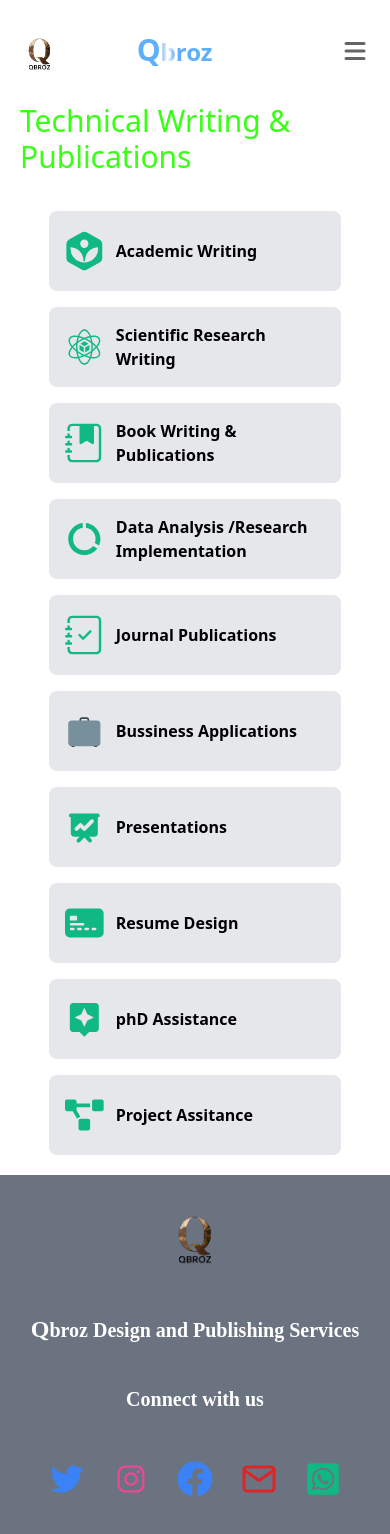
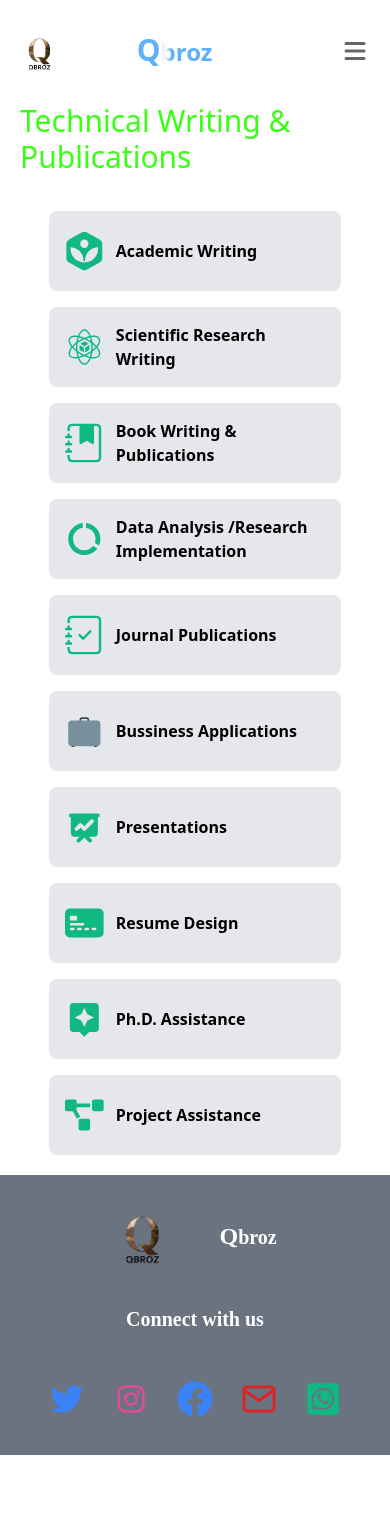
Before and after one commit to Nary-Vip/QBroz-Site, a React (Create React App) app: page /writings in a window 390 px wide. After the commit the page ends 1455 px from the top, so only its background shows below. Built offline with nearby package versions, Linux system fonts and the light colour scheme.

Commit message:
Qbroz: Modified Footer, Service components

```diff
--- a/src/Services.jsx
+++ b/src/Services.jsx
@@ -87,11 +87,11 @@ export const writings = [
     },
     {
         "Icon": MdAssistant,
-        "title": "phD Assistance"
+        "title": "Ph.D. Assistance"
     },
     {
         "Icon": FaProjectDiagram,
-        "title": "Project Assitance"
+        "title": "Project Assistance"
     }
 
 ];
--- a/src/components/ContactUs.jsx
+++ b/src/components/ContactUs.jsx
@@ -19,6 +19,10 @@ const ContactUs = () => {
     function sendMail(e) {
         e.preventDefault();
 
+        if(form.name === "" || form.phone === "" || form.email ==="" || form.message === ""){
+            alert("Please fill all the details before sending.");
+        }
+        else{
         emailjs.sendForm('service_5ah1x0m', 'template_kdt095j', form.current, 'user_30OVx8gnfv9B4iFdLb9GE')
             .then((result) => {
                 console.log(result.text);
@@ -29,7 +33,8 @@ const ContactUs = () => {
         setTimeout(() => {
             e.target.reset();
         }, 3000);
-
+        alert("Your Feedback has been succesfully submitted.");
+    }
     }
 
     return (
--- a/src/components/Footer.jsx
+++ b/src/components/Footer.jsx
@@ -21,18 +21,18 @@ const Footer = () => {
         <div style={style} className="py-8 bg-gray-500" id="contactus">
             <div className="container flex flex-col items-center md:flex-row">
                 <div className="flex flex-wrap items-center justify-center flex-1 gap-12 md:justify-start">
-                    <img className="w-1/6 rounded-md h-1/6"  src={compIcon} alt="Icon"></img>
-                    <Link to="/"><h2 className="text-xl font-bold text-white font-pacifo"><span className="text-2xl font-bioRhyme">Q</span>broz Design and Publishing Services</h2></Link>
+                    <img className="w-1/6 rounded-md h-1/6 md:w-1/6 md:h-1/6" src={compIcon} alt="Icon"></img>
+                    <Link to="/"><h2 className="text-xl font-bold text-white font-pacifo"><span className="text-2xl font-bioRhyme">Q</span>broz <span className="hidden lg:inline-block">Design and Publishing Services</span></h2></Link>
                 </div>
                 <div className="px-10 mt-10 text-xl font-bold text-white font-pacifo md:mt-0 lg:mt-0">
                     Connect with us
                 </div>
                 <ul className="flex mt-12 gap-7 md:mt-0">
                     <li><a href="https://www.twitter.com" target="block"><IoLogoTwitter className="text-4xl text-blue-500"/></a></li>
-                    <li><a href="https://www.instagram.com" target="block"><IoLogoInstagram className="text-4xl text-pink-500"/></a></li>
+                    <li><a href="https://www.instagram.com/qbrozdesignandpublishing/" target="block"><IoLogoInstagram className="text-4xl text-pink-500"/></a></li>
                     <li><a href="https://www.facebook.com" target="block"><FaFacebook className="text-4xl text-blue-500"/></a></li>
                     <li><button target="block" onClick={()=>{window.open("mailto:mail@qbroz.com")}}><FiMail className="text-4xl text-red-600"/></button></li>
-                    <li><a href="https://api.whatsapp.com/send?phone=7200893834" target="block"><FaWhatsappSquare className="text-4xl text-green-500"/></a></li>
+                    <li><a href="https://api.whatsapp.com/send?phone=917200893834" target="block"><FaWhatsappSquare className="text-4xl text-green-500"/></a></li>
 
                 </ul>
             </div>
--- a/src/components/Services.jsx
+++ b/src/components/Services.jsx
@@ -39,7 +39,7 @@ const Services = () => {
                 <div className="container flex flex-col items-center justify-center lg:flex-row">
                     {/* IMage */}
                     <div className="z-10 flex justify-center flex-1 mb-10 lg:justify-start lg:mb-0">
-                        <img className="w-3/4 border-2 border-black rounded-md h-3/5 lg:w-3/6 lg:h-3/6 md:w-full md:h-full" src={services} alt="Cover PIC" />
+                        <img className="w-3/4 border-2 border-black rounded-md md:w-3/5 h-3/5 lg:w-3/6 lg:h-3/6" src={services} alt="Cover PIC" />
                     </div>
                     {/* Content */}
                     <div className="flex flex-col flex-1 w-5/6 text-center lg:items-start">
@@ -65,7 +65,7 @@ const Services = () => {
                     <div className="container flex flex-col items-center justify-center lg:flex-row-reverse">
                         {/* IMage */}
                         <div className="z-10 flex justify-center flex-1 mb-10 lg:justify-end lg:mb-0">
-                            <img className="w-3/4 border-2 border-black rounded-md lg:ml-20 h-3/5 lg:w-3/6 lg:h-3/6 md:w-full md:h-full" src={services1} alt="Cover PIC" />
+                            <img className="w-3/4 border-2 border-black rounded-md md:w-3/5 lg:ml-20 h-3/5 lg:w-3/6 lg:h-3/6" src={services1} alt="Cover PIC" />
                         </div>
                         {/* Content */}
                         <div className="flex flex-col flex-1 w-5/6 text-center lg:items-start">
```
Also changed, not shown: 1 other file (tests, documents, lock files or other folders).
